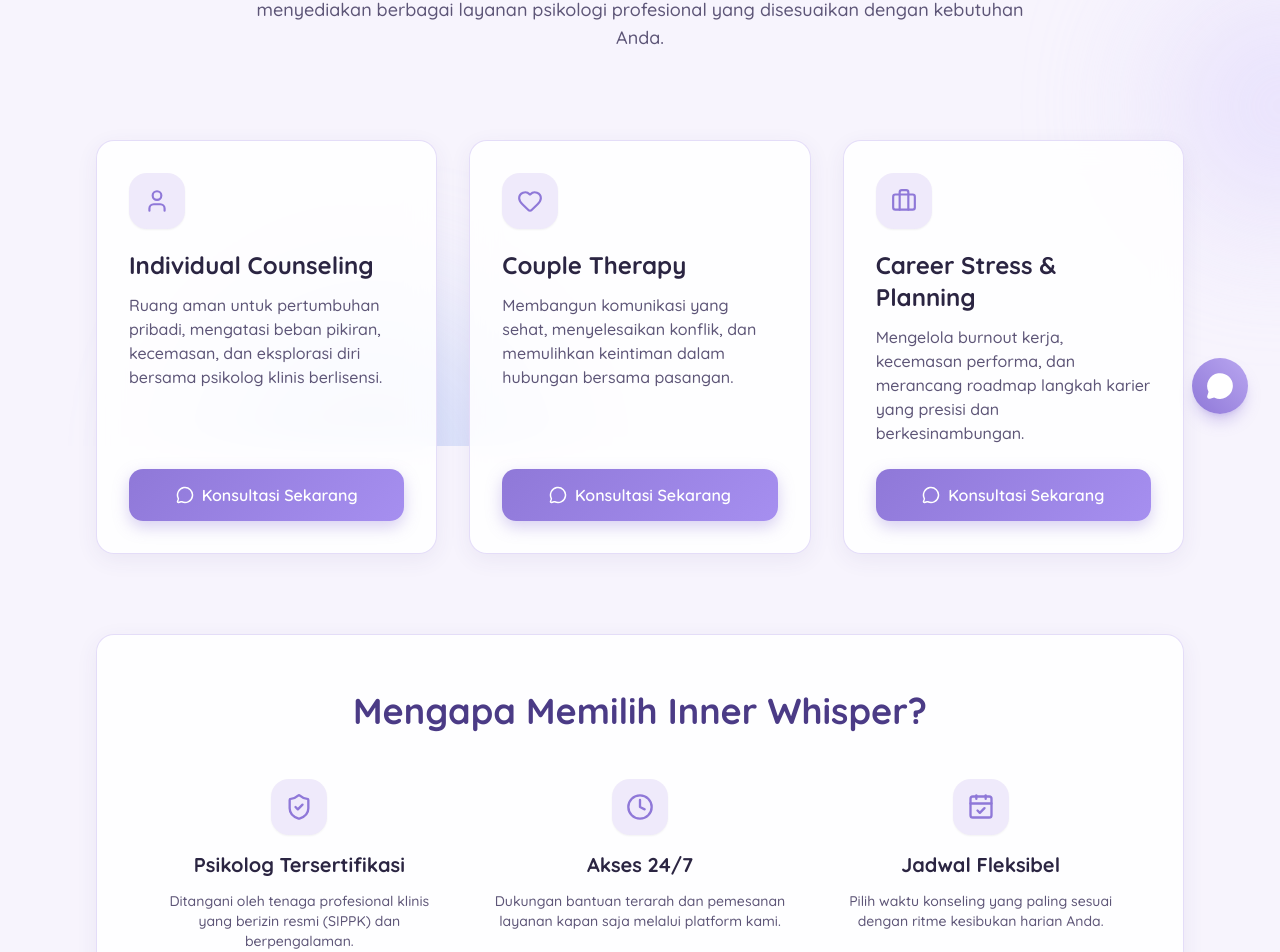
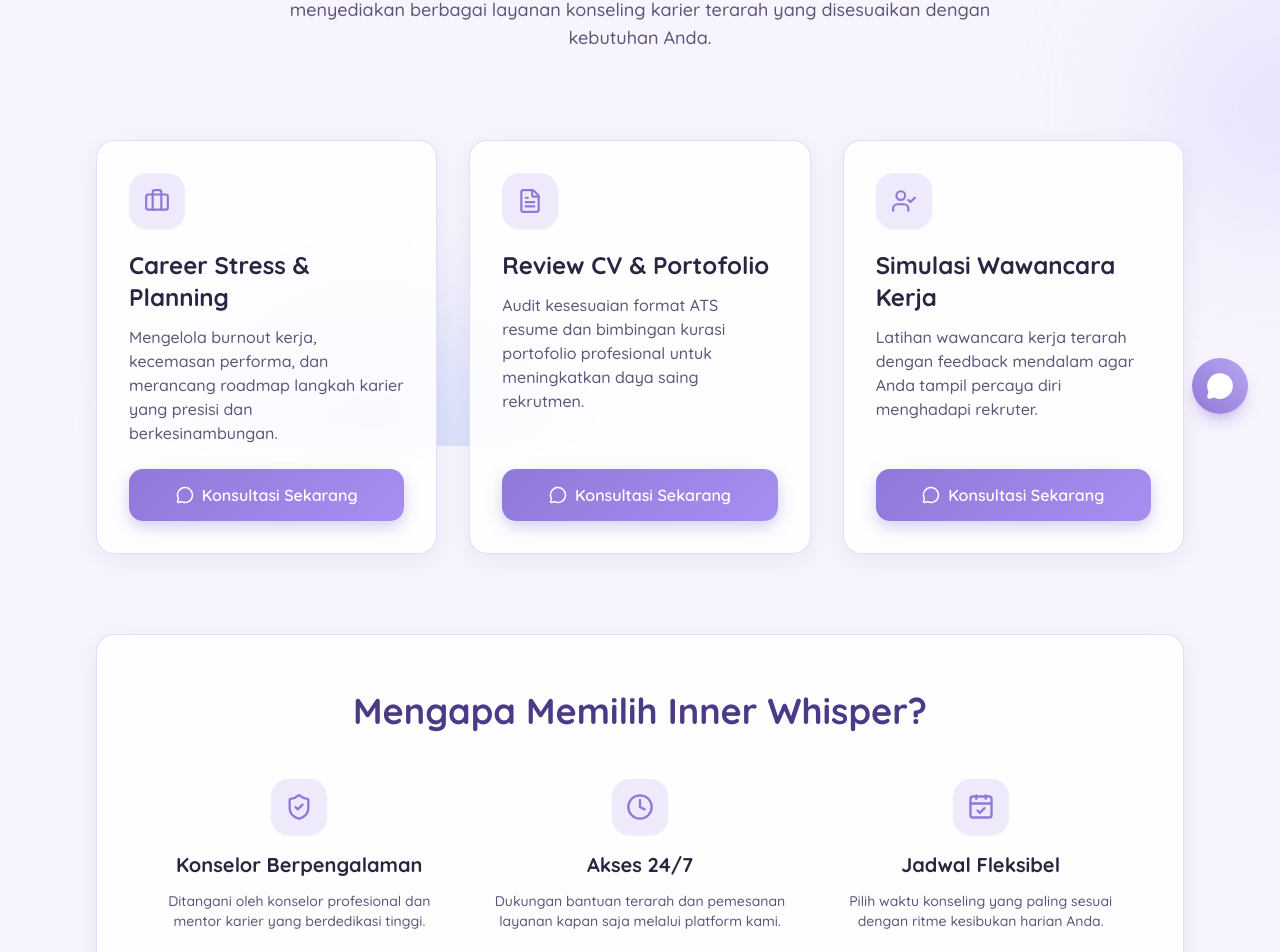
Before and after one commit to neylakeren/innerwispher, a React (Vite) app in the folder frontend/: page /layanan in a window 1280 px wide. Shown: the part 354-1306 px from the top of the page. Built offline with nearby package versions, Linux system fonts and the light colour scheme; no server answers.

Commit message:
refactor(landing): update to counselor and career-focused services, remove clinical psychologist references

```diff
--- a/frontend/src/pages/landing/Artikel.jsx
+++ b/frontend/src/pages/landing/Artikel.jsx
@@ -161,7 +161,7 @@
               Butuh tempat bercerita tentang masalah serupa?
             </h3>
             <p className="text-xs sm:text-base text-[#5d5577] max-w-2xl leading-relaxed">
-              Jangan menanggung beban Anda sendiri. Tim psikolog kami di Inner Whisper siap membantu dan mendengarkan keluh kesah Anda secara empatik tanpa menghakimi.
+              Jangan menanggung beban Anda sendiri. Tim konselor kami di Inner Whisper siap membantu dan mendengarkan keluh kesah Anda secara empatik tanpa menghakimi.
             </p>
             <a
               href="https://wa.me/6281234567890"
--- a/frontend/src/pages/landing/Beranda.jsx
+++ b/frontend/src/pages/landing/Beranda.jsx
@@ -12,12 +12,12 @@
     {
       icon: Brain,
       title: 'Langkah 2: Skrining & Tes Minat',
-      description: 'Memahami kondisi psikologis dan memetakan potensi kariermu secara terarah.',
+      description: 'Memetakan potensi kariermu secara terarah.',
     },
     {
       icon: CalendarDays,
-      title: 'Langkah 3: Konsultasi Psikolog',
-      description: 'Terhubung langsung dengan psikolog klinis berlisensi untuk bimbingan profesional.',
+      title: 'Langkah 3: Konsultasi Konselor',
+      description: 'Terhubung langsung dengan konselor profesional untuk bimbingan terarah.',
     },
   ];
 
@@ -36,7 +36,7 @@
           </h1>
 
           <p className="text-sm sm:text-base md:text-lg text-[#5d5577] max-w-2xl mx-auto md:mx-0 leading-relaxed font-medium">
-            Layanan psikologi dan eksplorasi karier terpercaya dengan akses bantuan 24/7. Ruang aman yang privat untuk memulihkan energi serta merancang masa depan.
+            Layanan konseling dan eksplorasi karier terpercaya dengan akses bantuan 24/7. Ruang aman yang privat untuk memulihkan energi serta merancang masa depan.
           </p>
 
           <div className="flex flex-col sm:flex-row gap-3 items-center justify-center md:justify-start pt-1">
@@ -70,7 +70,7 @@
             <div className="absolute inset-0 bg-gradient-to-t from-[#2b2542]/60 via-transparent to-transparent flex items-end p-6">
               <div className="text-white">
                 <span className="text-xs font-semibold uppercase tracking-wider text-[#d9cff5]">Inner Whisper</span>
-                <p className="text-sm sm:text-base font-bold">Kerahasiaan terjamin bersama psikolog klinis profesional.</p>
+                <p className="text-sm sm:text-base font-bold">Kerahasiaan terjamin bersama konselor profesional.</p>
               </div>
             </div>
           </div>
@@ -112,7 +112,7 @@
           <ShieldCheck size={28} />
         </div>
         <p className="text-sm sm:text-lg md:text-xl font-bold text-[#2b2542] max-w-3xl leading-relaxed">
-          Privasi dan kerahasiaan sesi konseling Anda adalah prioritas nol kami. Terlindungi dengan etika profesi psikolog.
+          Privasi dan kerahasiaan sesi konseling Anda adalah prioritas nol kami. Terlindungi dengan standar privasi profesional.
         </p>
       </section>
     </div>
--- a/frontend/src/pages/landing/Layanan.jsx
+++ b/frontend/src/pages/landing/Layanan.jsx
@@ -1,33 +1,29 @@
-import { User, Heart, Briefcase, ShieldCheck, Clock, CalendarCheck, MessageCircle, ArrowRight } from 'lucide-react';
-import { Link } from 'react-router-dom';
+import { Briefcase, FileText, UserCheck, ShieldCheck, Clock, CalendarCheck, MessageCircle } from 'lucide-react';
 
 export default function Layanan() {
   const services = [
     {
-      icon: User,
-      title: 'Individual Counseling',
-      description: 'Ruang aman untuk pertumbuhan pribadi, mengatasi beban pikiran, kecemasan, dan eksplorasi diri bersama psikolog klinis berlisensi.',
-      colSpan: '',
-    },
-    {
-      icon: Heart,
-      title: 'Couple Therapy',
-      description: 'Membangun komunikasi yang sehat, menyelesaikan konflik, dan memulihkan keintiman dalam hubungan bersama pasangan.',
-      colSpan: '',
-    },
-    {
       icon: Briefcase,
       title: 'Career Stress & Planning',
       description: 'Mengelola burnout kerja, kecemasan performa, dan merancang roadmap langkah karier yang presisi dan berkesinambungan.',
-      colSpan: 'lg:col-span-1 md:col-span-2',
+    },
+    {
+      icon: FileText,
+      title: 'Review CV & Portofolio',
+      description: 'Audit kesesuaian format ATS resume dan bimbingan kurasi portofolio profesional untuk meningkatkan daya saing rekrutmen.',
+    },
+    {
+      icon: UserCheck,
+      title: 'Simulasi Wawancara Kerja',
+      description: 'Latihan wawancara kerja terarah dengan feedback mendalam agar Anda tampil percaya diri menghadapi rekruter.',
     },
   ];
 
   const features = [
     {
       icon: ShieldCheck,
-      title: 'Psikolog Tersertifikasi',
-      description: 'Ditangani oleh tenaga profesional klinis yang berizin resmi (SIPPK) dan berpengalaman.',
+      title: 'Konselor Berpengalaman',
+      description: 'Ditangani oleh konselor profesional dan mentor karier yang berdedikasi tinggi.',
     },
     {
       icon: Clock,
@@ -46,10 +42,10 @@
       {/* Hero */}
       <section className="text-center max-w-4xl mx-auto py-4 sm:py-8 md:py-12 mb-6 sm:mb-10">
         <h1 className="text-2xl sm:text-4xl md:text-5xl lg:text-6xl font-extrabold leading-tight text-[#4b3b86] mb-3 sm:mb-6 tracking-tight">
-          Layanan Konseling & <span className="bg-gradient-to-r from-[#8f78d8] to-[#b9a6f0] bg-clip-text text-transparent">Karier Kami</span>
+          Layanan Konseling &amp; <span className="bg-gradient-to-r from-[#4b3b86] to-[#8f78d8] bg-clip-text text-transparent">Karier Kami</span>
         </h1>
         <p className="text-xs sm:text-base md:text-lg text-[#5d5577] max-w-3xl mx-auto leading-relaxed font-medium">
-          Temukan ruang aman untuk berbicara, bertumbuh, dan menyembuhkan. Kami menyediakan berbagai layanan psikologi profesional yang disesuaikan dengan kebutuhan Anda.
+          Temukan ruang aman untuk berbicara, bertumbuh, dan merancang masa depan. Kami menyediakan berbagai layanan konseling karier terarah yang disesuaikan dengan kebutuhan Anda.
         </p>
       </section>
 
@@ -59,7 +55,7 @@
           {services.map((service, index) => (
             <div
               key={index}
-              className={`card-s p-6 sm:p-8 flex flex-col justify-between hover:-translate-y-1.5 transition-transform duration-200 ${service.colSpan}`}
+              className="card-s p-6 sm:p-8 flex flex-col justify-between hover:-translate-y-1.5 transition-transform duration-200"
             >
               <div>
                 <div className="w-12 h-12 sm:w-14 sm:h-14 rounded-2xl bg-[#efeafb] text-[#8f78d8] flex items-center justify-center mb-4 sm:mb-5 shadow-sm">
@@ -77,7 +73,7 @@
                 href="https://wa.me/6281234567890"
                 target="_blank"
                 rel="noopener noreferrer"
-                className="w-full text-sm sm:text-base btn-lv py-3 sm:py-3.5 rounded-xl transition-all flex items-center justify-center gap-2 font-semibold active:scale-95 shadow-btn"
+                className="w-full text-sm sm:text-base btn-lv py-3 sm:py-3.5 rounded-xl transition-all flex items-center justify-center gap-2 font-semibold active:scale-95 shadow-btn text-white"
               >
                 <MessageCircle size={18} />
                 <span>Konsultasi Sekarang</span>
--- a/frontend/src/pages/landing/TentangKami.jsx
+++ b/frontend/src/pages/landing/TentangKami.jsx
@@ -1,24 +1,21 @@
-import { ShieldCheck, MessageCircle } from 'lucide-react';
+import { Compass, Users, Sparkles, MessageCircle } from 'lucide-react';
 
 export default function TentangKami() {
-  const experts = [
+  const pillars = [
     {
-      name: 'Dr. Rina Saraswati, M.Psi',
-      tags: ['Kecemasan', 'Trauma'],
-      description: 'Berpengalaman lebih dari 10 tahun membantu individu mengatasi trauma masa lalu dengan pendekatan kognitif perilaku yang berpusat pada klien.',
-      image: 'https://images.unsplash.com/photo-1573496359142-b8d87734a5a2?auto=format&fit=crop&w=400&q=80',
+      icon: Compass,
+      title: 'Pemetaan Potensi Terarah',
+      description: 'Membantu Anda mengenali kekuatan diri, minat karier, dan jalur profesi yang paling selaras dengan kepribadian Anda.',
     },
     {
-      name: 'Budi Santoso, M.Psi',
-      tags: ['Depresi', 'Manajemen Stres'],
-      description: 'Fokus pada penyembuhan holistik dan mindfulness untuk membantu klien menemukan kedamaian batin di tengah tekanan kehidupan modern.',
-      image: 'https://images.unsplash.com/photo-1560250097-0b93528c311a?auto=format&fit=crop&w=400&q=80',
+      icon: Users,
+      title: 'Bimbingan Konselor Berpengalaman',
+      description: 'Ruang aman dan privat bersama konselor untuk mendiskusikan arah karier, mengatasi burnout, dan menyusun langkah masa depan.',
     },
     {
-      name: 'Siti Aisyah, M.Psi',
-      tags: ['Hubungan', 'Keluarga'],
-      description: 'Spesialis dalam konseling pernikahan dan keluarga, membantu membangun kembali komunikasi yang sehat dan empati antar anggota keluarga.',
-      image: 'https://images.unsplash.com/photo-1580489944761-15a19d654956?auto=format&fit=crop&w=400&q=80',
+      icon: Sparkles,
+      title: 'Kesiapan Karier Nyata',
+      description: 'Dilengkapi panduan kurasi portofolio, audit resume ATS, simulasi wawancara kerja, dan materi micro-learning interaktif.',
     },
   ];
 
@@ -27,80 +24,48 @@
       {/* Hero / Mission */}
       <section className="mb-10 sm:mb-16 md:mb-20 text-center">
         <h1 className="text-2xl sm:text-4xl md:text-5xl lg:text-6xl font-extrabold text-[#4b3b86] mb-3 sm:mb-6 leading-tight tracking-tight">
-          Dedikasi untuk <span className="bg-gradient-to-r from-[#8f78d8] to-[#b9a6f0] bg-clip-text text-transparent">Kesejahteraan Jiwa Anda</span>
+          Dedikasi untuk <span className="bg-gradient-to-r from-[#4b3b86] to-[#8f78d8] bg-clip-text text-transparent">Arah &amp; Potensi Karier Anda</span>
         </h1>
         <p className="text-xs sm:text-base md:text-lg text-[#5d5577] max-w-4xl mx-auto leading-relaxed font-medium">
-          Di Inner Whisper, misi kami adalah menyediakan akses yang mudah, aman, dan penuh empati untuk dukungan kesehatan mental serta arah karier yang bermakna.
+          Di Inner Whisper, misi kami adalah menyediakan akses yang mudah, aman, dan penuh empati untuk bimbingan konseling karier, pemetaan potensi diri, serta pendampingan masa depan yang bermakna.
         </p>
       </section>
 
-      {/* Experts */}
+      {/* Pillars */}
       <section className="mb-10 sm:mb-16 md:mb-20">
-        <h2 className="text-xl sm:text-3xl md:text-4xl font-bold text-[#4b3b86] mb-6 sm:mb-10 text-center">
-          Kenali Para Psikolog Klinis Kami
-        </h2>
         <div className="grid grid-cols-1 md:grid-cols-3 gap-4 sm:gap-6 md:gap-8">
-          {experts.map((expert, index) => (
+          {pillars.map((pillar, index) => (
             <div
               key={index}
               className="card-s p-6 sm:p-8 flex flex-col items-center text-center hover:-translate-y-1 transition-transform duration-200"
             >
-              <div className="w-24 h-24 sm:w-28 sm:h-28 rounded-full overflow-hidden mb-4 sm:mb-6 ring-4 ring-[#efeafb] shadow-btn">
-                <img
-                  className="w-full h-full object-cover"
-                  alt={expert.name}
-                  src={expert.image}
-                />
+              <div className="w-14 h-14 rounded-2xl bg-[#efeafb] text-[#8f78d8] flex items-center justify-center mb-4 sm:mb-5 shadow-sm">
+                <pillar.icon size={28} />
               </div>
-              <h3 className="text-lg sm:text-xl font-bold text-[#2b2542] mb-2">
-                {expert.name}
+              <h3 className="text-lg sm:text-xl font-bold text-[#2b2542] mb-2 sm:mb-3">
+                {pillar.title}
               </h3>
-              <div className="flex flex-wrap justify-center gap-1.5 sm:gap-2 mb-3 sm:mb-4">
-                {expert.tags.map((tag) => (
-                  <span
-                    key={tag}
-                    className="bg-[#efeafb] text-[#4b3b86] text-xs px-3 py-1 rounded-full font-semibold border border-[#d9cff5]/60"
-                  >
-                    {tag}
-                  </span>
-                ))}
-              </div>
               <p className="text-xs sm:text-sm text-[#5d5577] leading-relaxed">
-                {expert.description}
+                {pillar.description}
               </p>
             </div>
           ))}
         </div>
       </section>
 
-      {/* Privacy & Security */}
-      <section className="mb-10 sm:mb-16 md:mb-20 card-s bg-gradient-to-r from-white to-[#efeafb]/60 p-6 sm:p-10 md:p-14 flex flex-col sm:flex-row items-center gap-5 sm:gap-8 md:gap-12 border border-[#d9cff5]">
-        <div className="w-16 h-16 sm:w-20 sm:h-20 bg-[#efeafb] rounded-2xl flex items-center justify-center shrink-0 text-[#8f78d8] shadow-sm">
-          <ShieldCheck className="w-8 h-8 sm:w-10 sm:h-10" strokeWidth={1.5} />
-        </div>
-        <div className="text-center sm:text-left">
-          <h2 className="text-xl sm:text-3xl md:text-4xl font-bold text-[#4b3b86] mb-2 sm:mb-3">
-            Aman, Rahasia, &amp; Tepercaya
-          </h2>
-          <p className="text-xs sm:text-base md:text-lg text-[#5d5577] leading-relaxed font-medium">
-            Privasi Anda adalah prioritas nol kami. Semua sesi konseling dilindungi etika kerahasiaan medis psikolog klinis berlisensi resmi.
-          </p>
-        </div>
-      </section>
-
       {/* CTA */}
       <section className="text-center card-s p-6 sm:p-10 md:p-14 border border-[#d9cff5] bg-white">
         <h2 className="text-xl sm:text-3xl md:text-4xl font-bold text-[#4b3b86] mb-2 sm:mb-3">
-          Ingin Mulai Bercerita?
+          Ingin Mulai Bercerita &amp; Berkonsultasi?
         </h2>
         <p className="text-xs sm:text-base md:text-lg text-[#5d5577] mb-5 sm:mb-8 font-medium">
-          Tim ahli kami siap mendengarkan dan mendampingi tanpa menghakimi.
+          Tim konselor kami siap mendengarkan dan mendampingi tanpa menghakimi.
         </p>
         <a
           href="https://wa.me/6281234567890"
           target="_blank"
           rel="noopener noreferrer"
-          className="w-full sm:w-auto btn-lv text-sm sm:text-base px-8 py-3.5 rounded-xl shadow-btn inline-flex items-center justify-center gap-2.5 font-semibold transition-all active:scale-95"
+          className="w-full sm:w-auto btn-lv text-sm sm:text-base px-8 py-3.5 rounded-xl shadow-btn inline-flex items-center justify-center gap-2.5 font-semibold transition-all active:scale-95 text-white"
         >
           <MessageCircle size={20} />
           <span>Chat WhatsApp Sekarang</span>
```
Also changed, not shown: 1 other file (tests, documents, lock files or other folders).
